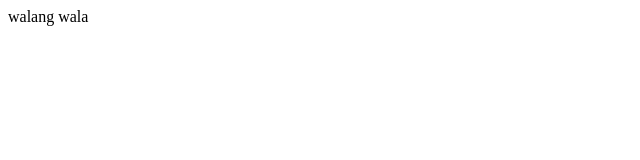
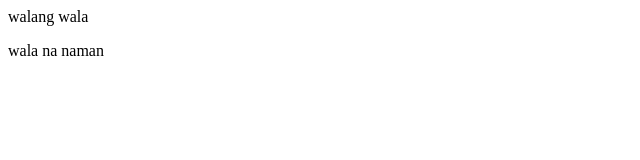
Before and after one commit to renevoi/java-first-project, a plain HTML site: page index.html in a window 1280 px wide. Shown: the full height of the page, 0-640 px from the left. Drawn offline with Linux system fonts and the light colour scheme.

Commit message:
added new paragraph to index.html

```diff
--- a/index.html
+++ b/index.html
@@ -2,5 +2,6 @@
     <title>la lang</title>
     <body>
         <p>walang wala</p>
+        <p>wala na naman</p>
     </body>
 </html>
```
